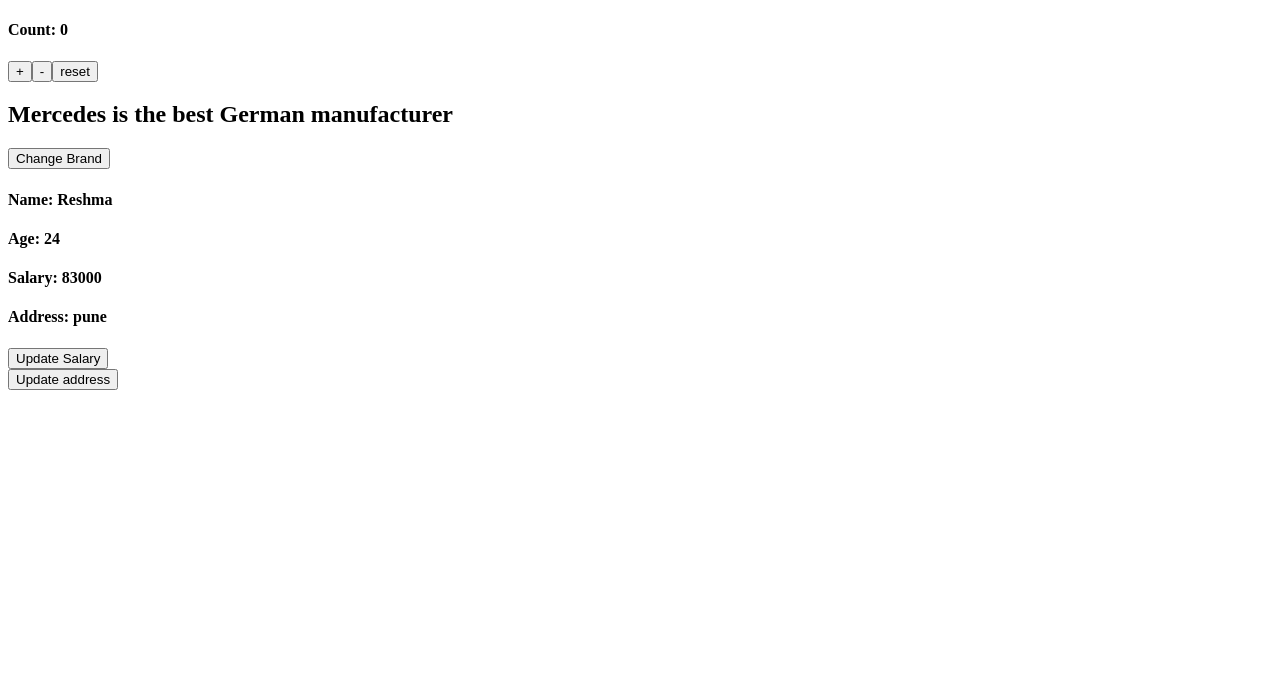
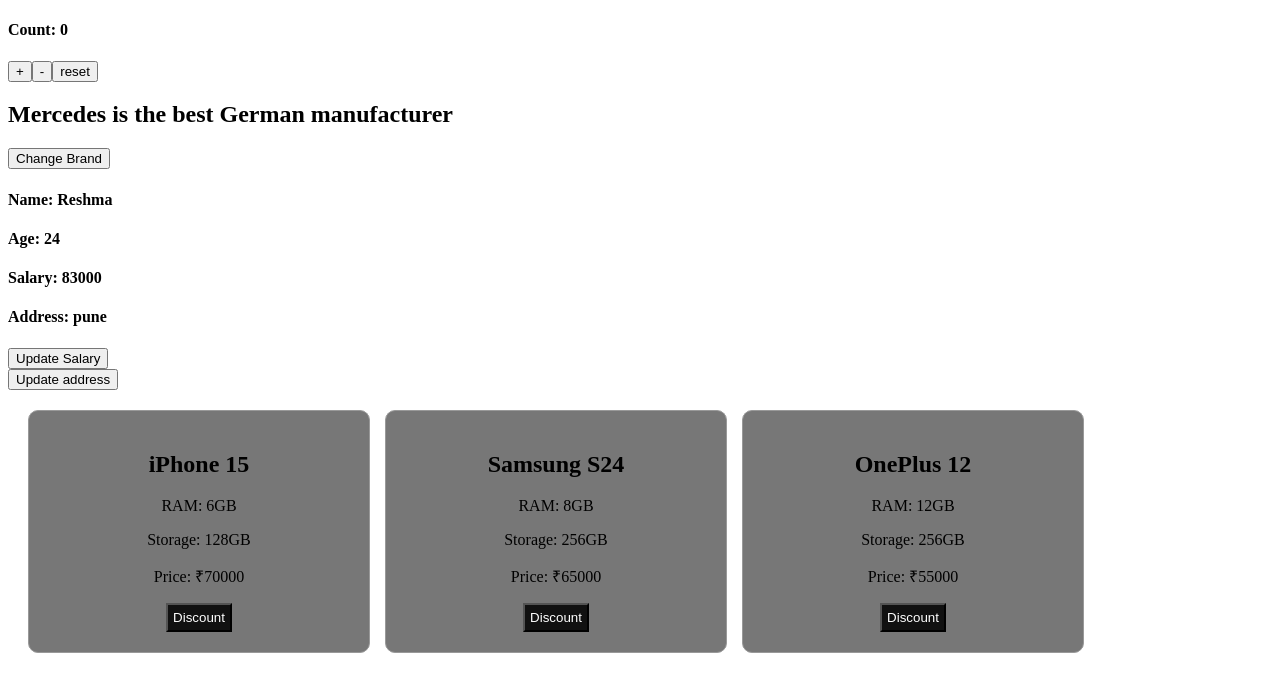
Before and after one commit to NutanShinde8926/class-practice, a React (Vite) app: page / in a window 1280 px wide. Shown: the top 692 px of the page. Built offline with nearby package versions, Linux system fonts and the light colour scheme.

Commit message:
make some card using probs and css

```diff
--- a/src/App.jsx
+++ b/src/App.jsx
@@ -2,6 +2,7 @@
 import Counter from './hooks/usestate/Counter'
 import UseState2 from './hooks/usestate/useState2'
 import UseState3 from './hooks/usestate/UseState3'
+import Mobiles from './revision/Mobiles'
 
 const App = () => {
   return (
@@ -9,6 +10,7 @@
       <Counter />
       <UseState2 />
       <UseState3 />
+      <Mobiles />
     </div>
   )
 }
--- a/src/index.css
+++ b/src/index.css
@@ -1,5 +1,25 @@
+.parent {
 
+  padding: 20px;
+  display: flex;
+  flex-wrap: wrap;
+  gap: 15px;
+}
 
+.card {
+  background-color: #777;
+  width: 300px;
+  padding: 20px;
+  border: 1px solid #999;
+  border-radius: 10px;
+  text-align: center;
+}
+
+.card button{
+  padding: 5px;
+  background-color: #111;
+  color: white;
+}
 
 
 
--- /dev/null
+++ b/src/revision/Mobile.jsx
@@ -0,0 +1,17 @@
+import React from 'react'
+
+const Mobile = ({ name, ram, storage, price, discounted, onDiscount }) => {
+  return (
+    <div className="card">
+      <h2>{name}</h2>
+      <p>RAM: {ram}</p>
+      <p>Storage: {storage}</p>
+      <p>Price: ₹{price}</p>
+      <button onClick={onDiscount} disabled={discounted}>
+        {discounted ? 'Discount Applied' : 'Discount'}
+      </button>
+    </div>
+  )
+}
+
+export default Mobile
--- /dev/null
+++ b/src/revision/Mobiles.jsx
@@ -0,0 +1,41 @@
+import React, { useState } from 'react'
+import mobiles from './mobile'
+import Mobile from './Mobile.jsx'
+
+const DISCOUNT_PERCENT = 10
+
+const Mobiles = () => {
+  const [list, setList] = useState(mobiles)
+
+  const handleDiscount = (id) => {
+    setList(
+      list.map((item) =>
+        item.id === id
+          ? {
+              ...item,
+              price: item.price - (item.price * DISCOUNT_PERCENT) / 100,
+              discounted: true,
+            }
+          : item
+      )
+    )
+  }
+
+  return (
+    <div className="parent">
+      {list.map((item) => (
+        <Mobile
+          key={item.id}
+          name={item.name}
+          ram={item.ram}
+          storage={item.storage}
+          price={item.price}
+          discounted={item.discounted}
+          onDiscount={() => handleDiscount(item.id)}
+        />
+      ))}
+    </div>
+  )
+}
+
+export default Mobiles
--- /dev/null
+++ b/src/revision/mobile.js
@@ -0,0 +1,7 @@
+const mobiles = [
+  { id: 1, name: 'iPhone 15', ram: '6GB', storage: '128GB', price: 70000, discounted: false },
+  { id: 2, name: 'Samsung S24', ram: '8GB', storage: '256GB', price: 65000, discounted: false },
+  { id: 3, name: 'OnePlus 12', ram: '12GB', storage: '256GB', price: 55000, discounted: false },
+]
+
+export default mobiles
```
